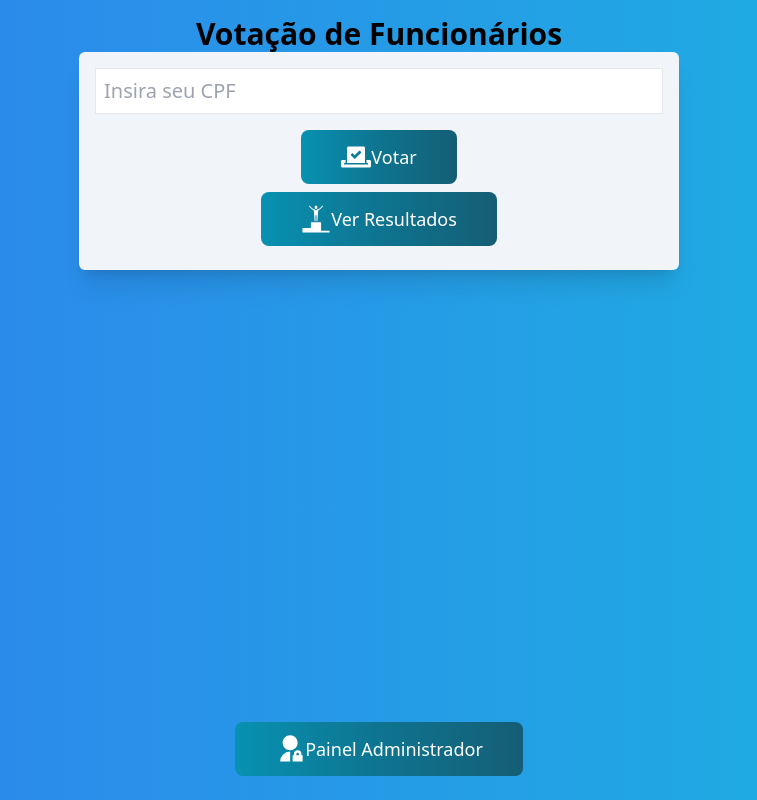
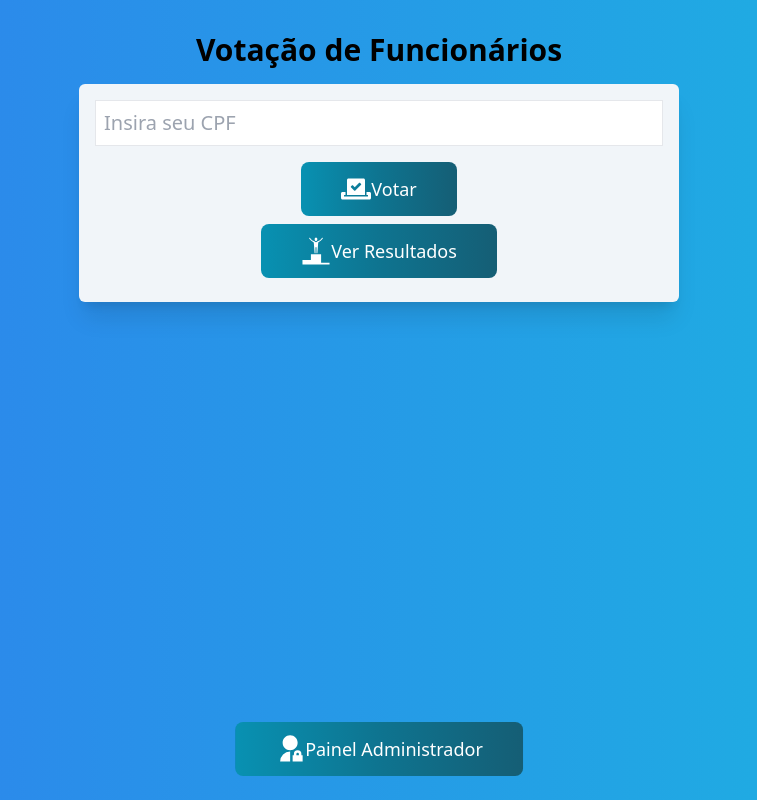
Before and after one commit to MateusVergennes/votos-funcionarios, a React (Create React App) app: page / in a window 1280 px wide. Shown: the whole page, without its empty margins (261-1018 px from the left). Built offline with nearby package versions, Linux system fonts and the light colour scheme.

Commit message:
padding adjustment

```diff
--- a/src/App.js
+++ b/src/App.js
@@ -15,7 +15,7 @@ function App() {
 
   return (
       <div className={style.bg}>
-        <h1 className='text-center text-3xl font-bold'>Votação de Funcionários</h1>
+        <h1 className='text-center text-3xl font-bold p-4'>Votação de Funcionários</h1>
         <Routes>
           <Route path='/' element={<Home />} />
           <Route path='/Votar' element={<Votar />} />
```
